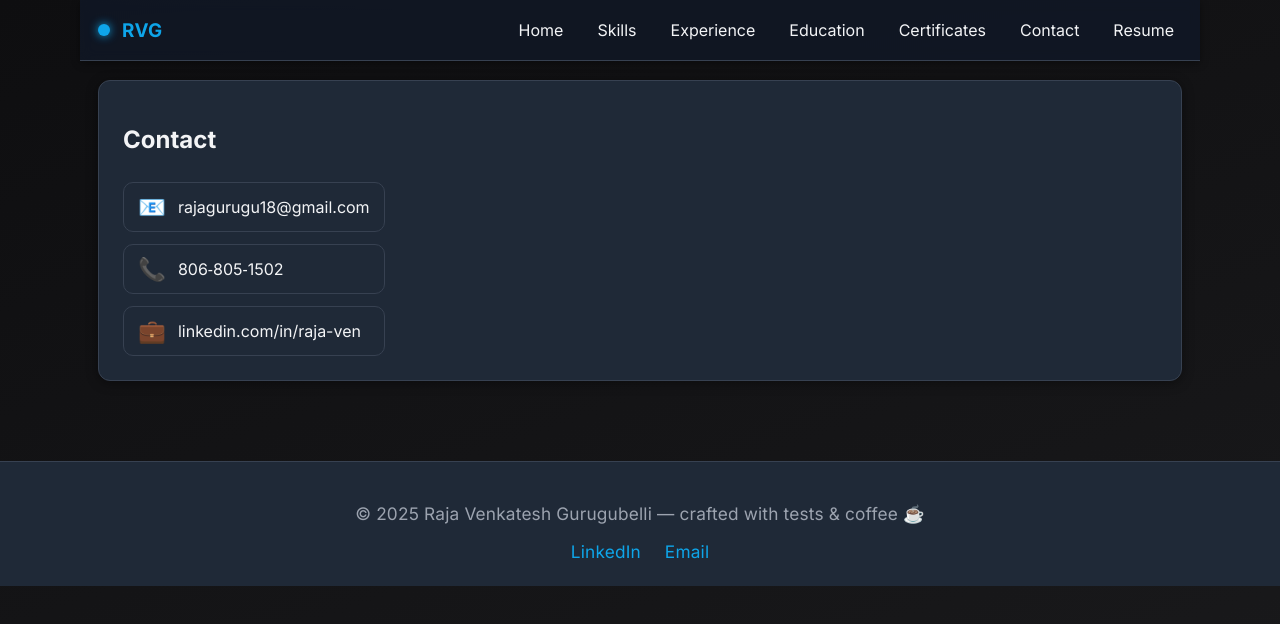
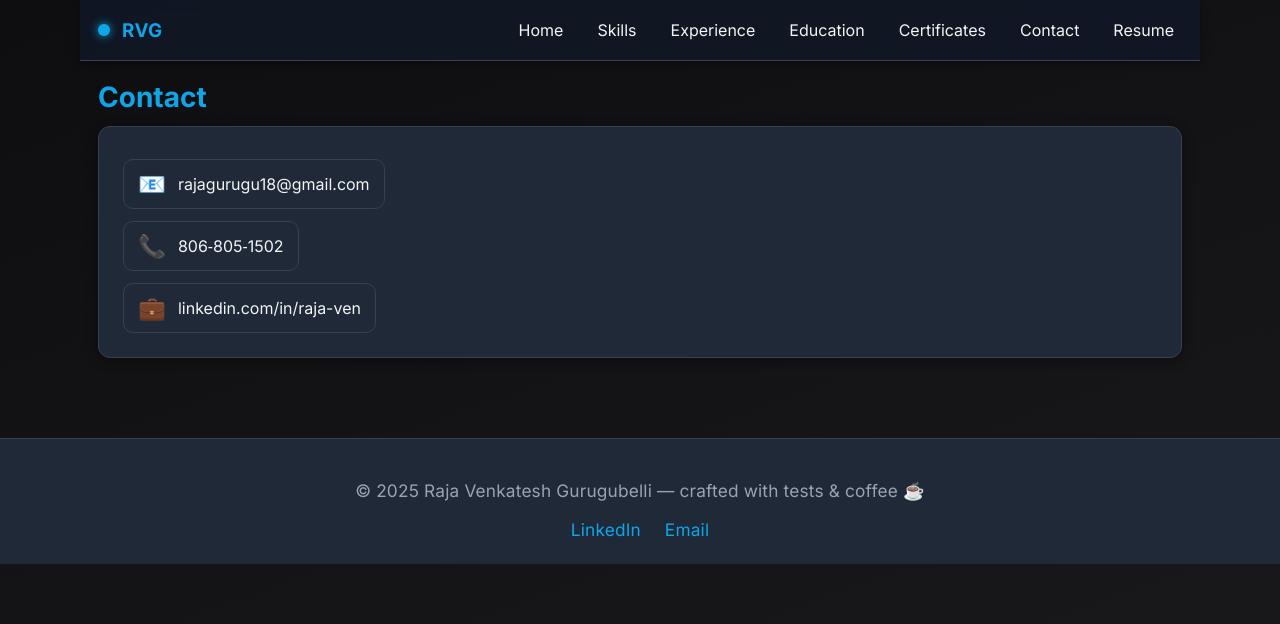
Before and after one commit to Rajavenkateshgurugubelli/portfolio, an Angular app: page /contact in a window 1280 px wide. Shown: the top 624 px of the page. Built offline with nearby package versions, Linux system fonts and the light colour scheme.

Commit message:
refactor contact section layout

```diff
--- a/src/app/contact/contact.component.css
+++ b/src/app/contact/contact.component.css
@@ -9,6 +9,13 @@
   flex-direction: column;
   gap: 12px;
   margin-top: 8px;
+  align-items: flex-start;
+}
+
+.contact-title {
+  margin: 0 0 12px;
+  font-size: 28px;
+  color: var(--acc1);
 }
 
 .contact-item {
--- a/src/app/contact/contact.component.ts
+++ b/src/app/contact/contact.component.ts
@@ -5,8 +5,8 @@ import { Component } from '@angular/core';
   standalone: true,
   styleUrls: ['./contact.component.css'],
   template: `
+  <h2 class="contact-title">Contact</h2>
   <section class="card contact-card">
-    <h2>Contact</h2>
     <div class="contact-container">
       <a class="contact-item" href="mailto:rajagurugu18&#64;gmail.com">
         <span class="icon">📧</span>
```
